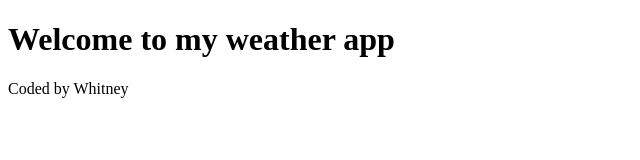
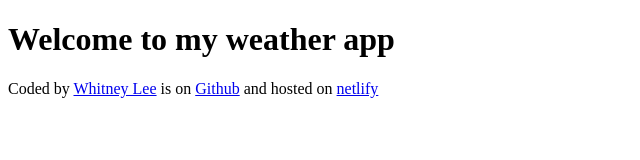
Before and after one commit to whitl33/class-weather-app, a plain HTML site: page index.html in a window 1280 px wide. Shown: the whole page, without its empty margins (0-640 px from the left). Drawn offline with Linux system fonts and the light colour scheme.

Commit message:
added links to footer

```diff
--- a/index.html
+++ b/index.html
@@ -11,7 +11,8 @@
     <h1>Welcome to my weather app </h1>
 </body>
 <footer>
-    Coded by Whitney
-</footer>
+    Coded by <a href="https://github.com/whitl33" target="_blank">Whitney Lee</a> is on <a
+        href=" https://github.com/whitl33/class-weather-app" target="blank">
+        Github</a> and hosted on <a href="https://classweatherapp.netlify.app" target="blank">netlify</a></footer>
 
 </html>
```
